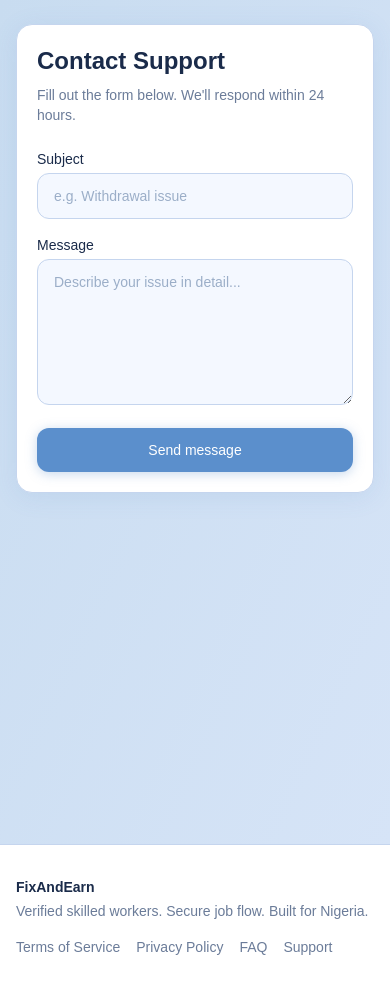
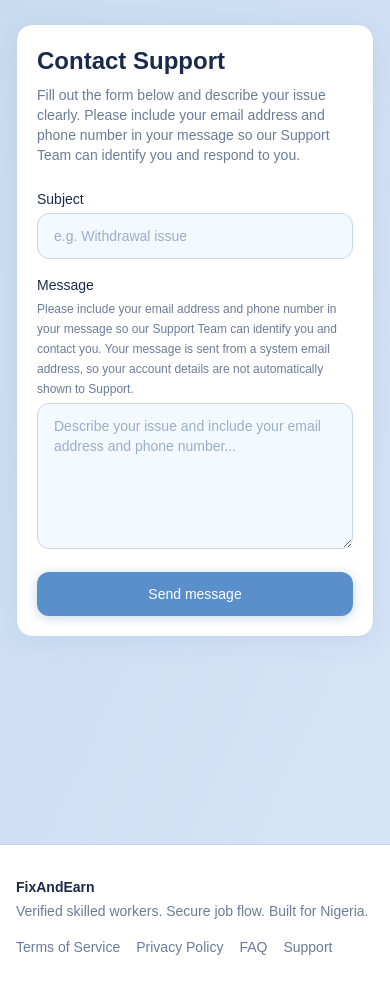
Before and after one commit to SegunFemiDada/FixAndEarn, a Next.js app in the folder apps/web/: page /support/contact in a window 390 px wide. Built offline with nearby package versions, Linux system fonts and the light colour scheme; no server answers.

Commit message:
Added info for user to input email and phone in contact page

```diff
--- a/apps/web/src/app/support/contact/page.tsx
+++ b/apps/web/src/app/support/contact/page.tsx
@@ -64,8 +64,10 @@ async function onSubmit(data: ContactForm) {
         <div className="rounded-2xl border border-[#C5D5EE] dark:border-[#2D3F55] bg-white dark:bg-[#1E2A3A] p-5 shadow-[0_4px_24px_rgba(91,143,204,0.12)] dark:shadow-[0_4px_24px_rgba(0,0,0,0.4)]">
           <h1 className="text-2xl font-semibold text-[#1A2B4A] dark:text-[#E8F0FA]">Contact Support</h1>
           <p className="mt-2 text-sm text-[#6B7C99] dark:text-[#8FA0BC]">
-            Fill out the form below. We&apos;ll respond within 24 hours.
-          </p>
+          Fill out the form below and describe your issue clearly. Please include
+          your email address and phone number in your message so our Support Team
+          can identify you and respond to you.
+        </p>
 
           {status === "success" && (
             <div className="mt-4 rounded-xl border border-[#B8D9B8] dark:border-green-700 bg-[#F0FAF0] dark:bg-green-900/20 p-3 text-sm text-[#2E7D32] dark:text-green-200">
@@ -93,12 +95,21 @@ async function onSubmit(data: ContactForm) {
             </div>
 
             <div>
-              <label className="block text-sm font-medium text-[#1A2B4A] dark:text-[#E8F0FA]">Message</label>
+            <label className="block text-sm font-medium text-[#1A2B4A] dark:text-[#E8F0FA]">
+            Message
+            </label>
+
+            <p className="mt-1 text-xs leading-5 text-[#6B7C99] dark:text-[#8FA0BC]">
+              Please include your email address and phone number in your message so our
+              Support Team can identify you and contact you. Your message is sent from a
+              system email address, so your account details are not automatically shown to
+              Support.
+            </p>
               <textarea
                 {...form.register("message")}
                 rows={6}
                 className="mt-1 w-full rounded-xl border border-[#C5D5EE] dark:border-[#2D3F55] bg-[#F4F8FF] dark:bg-[#16202E] px-4 py-3 text-sm text-[#1A2B4A] dark:text-[#E8F0FA] outline-none transition placeholder:text-[#9BAEC8] dark:placeholder:text-[#4A6080] focus:border-[#5B8FCC] dark:focus:border-[#5B8FCC] focus:ring-2 focus:ring-[#5B8FCC]/20"
-                placeholder="Describe your issue in detail..."
+                placeholder="Describe your issue and include your email address and phone number..."
               />
               {form.formState.errors.message && (
                 <p className="mt-1 text-sm text-[#D9534F] dark:text-red-300">{form.formState.errors.message.message}</p>
```
